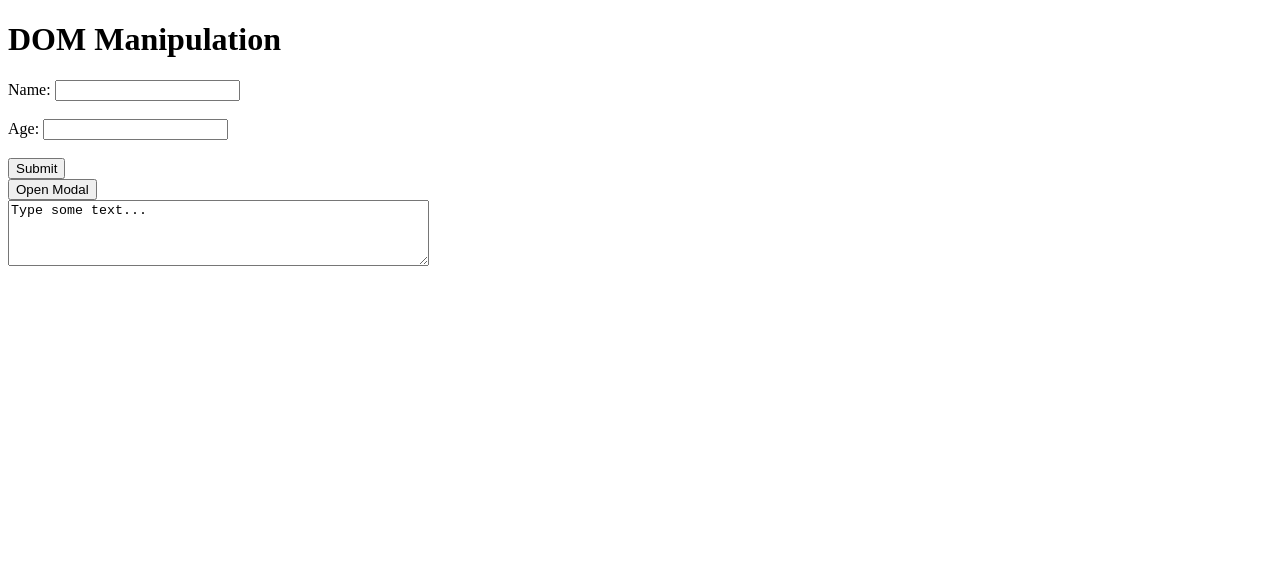
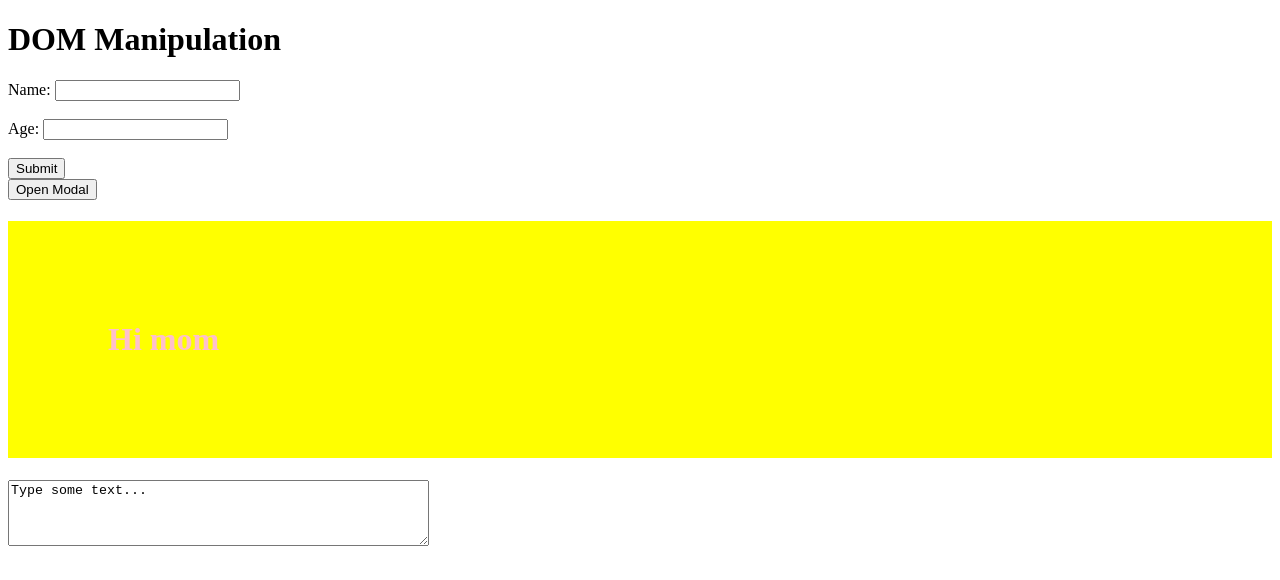
Before and after one commit to Drob99/the-complete-javascript-course, a plain HTML site: page notes/chapter-4.html in a window 1280 px wide. Drawn offline with Linux system fonts and the light colour scheme.

Commit message:
chapter-4 notes

```diff
--- a/notes/chapter-4.html
+++ b/notes/chapter-4.html
@@ -4,11 +4,12 @@
     <meta charset="UTF-8">
     <meta name="viewport" content="width=device-width, initial-scale=1.0">
     <title>DOM Manipulation Practice</title>
+    <!-- <script src="chapter-2.js" defer></script>  -->
 </head>
 <body>
     <h1 id="main-title">DOM Manipulation</h1>
 
-    <form id="form-example">
+    <form id="form-example" onsubmit="return handleSubmitForm(event)">
         <label for="name">Name:</label>
         <input type="text" id="name" name="name"><br><br>
         <label for="age">Age:</label>
@@ -38,13 +39,25 @@
         let modalBtn = document.getElementById('open-modal-btn');
         let closeModalBtn = document.getElementById('close-modal-btn');
         let modal = document.getElementById('modal');
-        let xBtn = document.querySelector('.close'); // css selector
+        let xBtn = document.querySelector('.close'); // css selector selects multiple things like e.g. classes
         let textArea = document.getElementById('text-area');
+        let nameInput = document.getElementById('name');
+        let ageInput = document.getElementById('age');
+
+        let contentArea = document.getElementById('content-area');
+
+        contentArea.innerHTML = '<h1>Hi mom</h1>';
+        let newHTML = document.querySelector('#content-area h1');
+        newHTML.style.background = 'yellow';
+        newHTML.style.color = 'pink';
+        newHTML.style.padding = '100px';
+
 
         function handleOpenModal() {
             // console.log('button is working');
             console.log(textArea.value);
             modal.style.display = 'flex';
+            textArea.value = 'hi mom';
         }
         modalBtn.addEventListener('click', handleOpenModal);
 
@@ -54,6 +67,14 @@
 
         closeModalBtn.addEventListener('click', handleCloseModal);
         xBtn.addEventListener('click', handleCloseModal);
+
+
+        function handleSubmitForm(event) {
+            event.preventDefault();
+            // console.log('attempted to submit the form');
+            console.log('name: ', nameInput.value);
+            console.log('age: ', ageInput.value);
+        }
     </script>
 
 </body>
```
